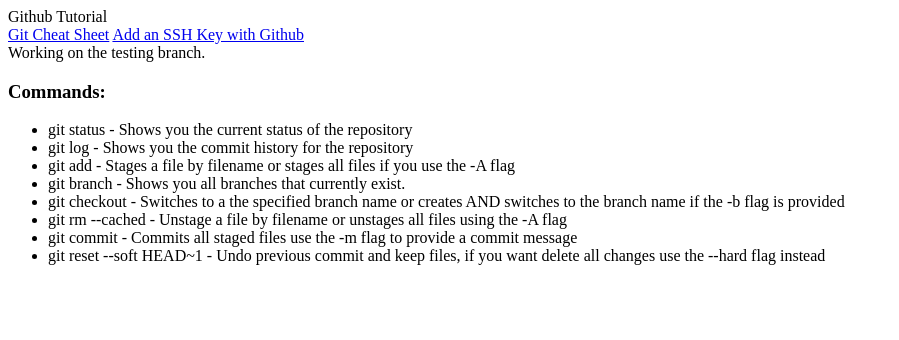
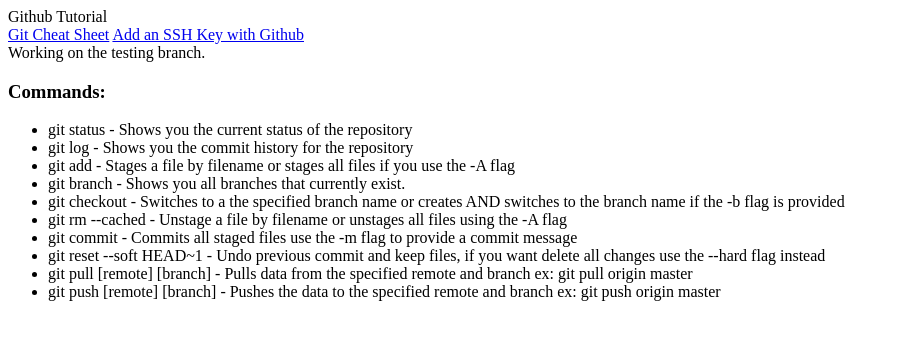
Before and after one commit to tenlessons/demo, a plain HTML site: page index.html in a window 1280 px wide. Shown: the whole page, without its empty margins (0-899 px from the left). Drawn offline with Linux system fonts and the light colour scheme.

Commit message:
updated git definitions

```diff
--- a/index.html
+++ b/index.html
@@ -24,6 +24,8 @@
 				<li>git rm --cached - Unstage a file by filename or unstages all files using the -A flag</li>
 				<li>git commit - Commits all staged files use the -m flag to provide a commit message</li>
 				<li>git reset --soft HEAD~1 - Undo previous commit and keep files, if you want delete all changes use the --hard flag instead</li>
+				<li>git pull [remote] [branch] - Pulls data from the specified remote and branch ex: git pull origin master</li>
+				<li>git push [remote] [branch] - Pushes the data to the specified remote and branch ex: git push origin master</li>
 			</ul>
 		</div>
 	</body>
```
